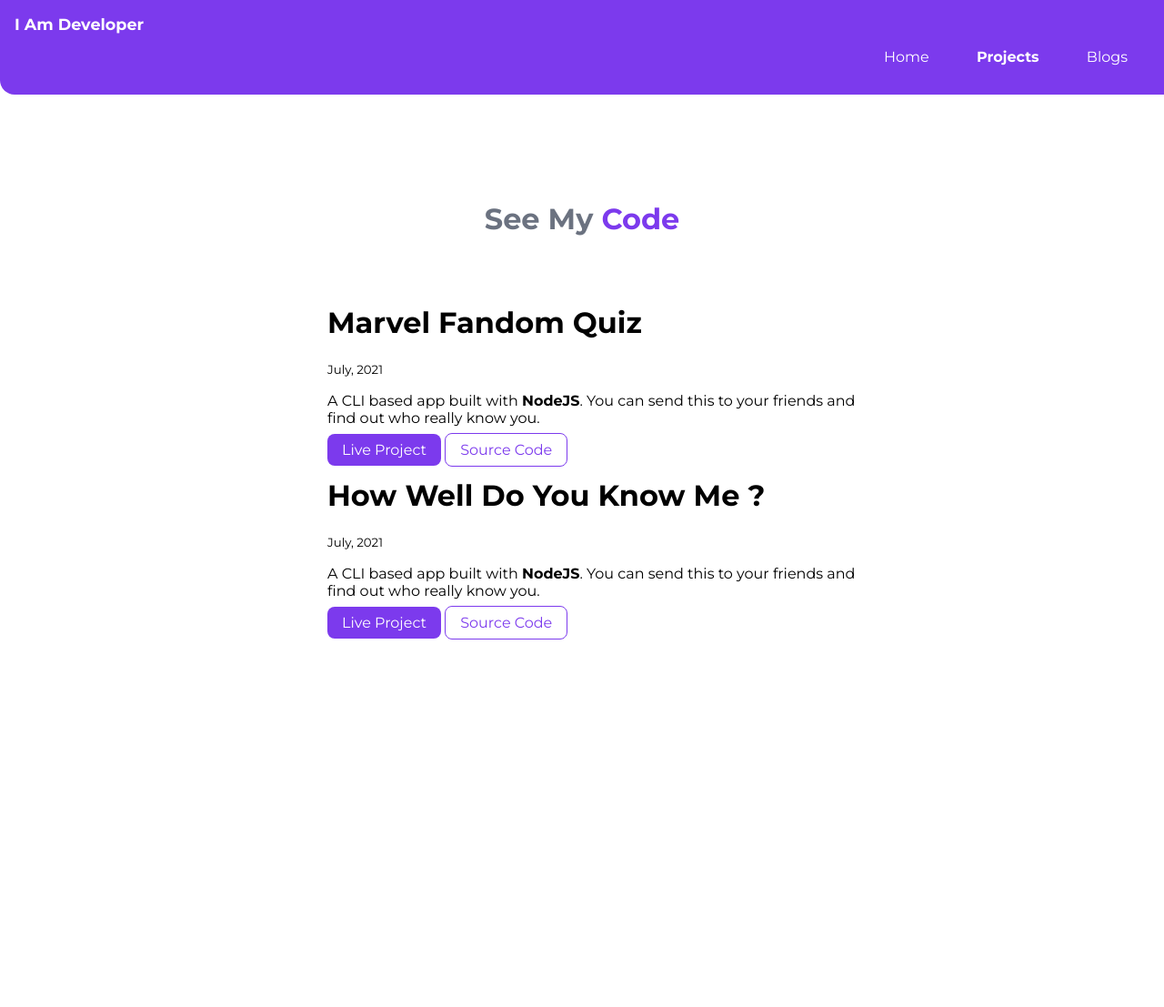
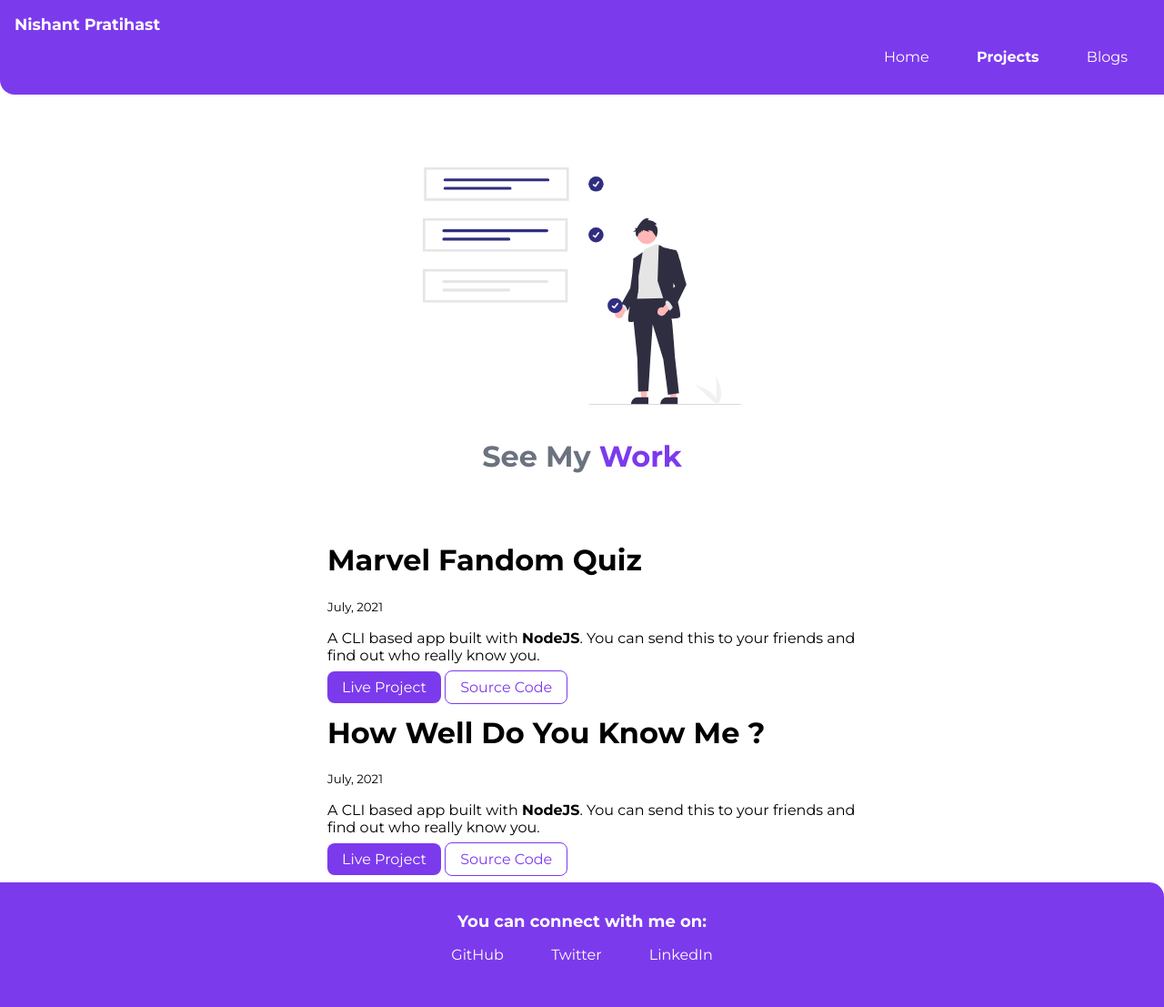
Before and after one commit to Nishant-96/Portfolio-Website, a plain HTML site: page projects.html in a window 1280 px wide. Shown: the whole page at 91% size. Before the commit the page ends 800 px from the top, so only its background shows below. Drawn offline with Linux system fonts and the light colour scheme.

Commit message:
feat : added footer

```diff
--- a/projects.html
+++ b/projects.html
@@ -4,13 +4,13 @@
     <meta charset="UTF-8">
     <meta http-equiv="X-UA-Compatible" content="IE=edge">
     <meta name="viewport" content="width=device-width, initial-scale=1.0">
-    <title>Projects | adarsh Balika</title>
+    <title>Projects | Nishant Pratihast</title>
     <link href="styles.css" rel="stylesheet"/>
 </head>
 <body>
 
     <nav class="navigation container">
-        <div class="nav-brand">I Am Developer</div>
+        <div class="nav-brand">Nishant Pratihast</div>
         <ul class="list-non-bullet nav-pills">
             <li class="list-item-inline">
                 <a class="link " href="/">Home</a>
@@ -26,7 +26,8 @@
 
 
     <header class="hero">
-        <h1 class="hero-heading">See My <span class="heading-inverted">Code</span></h1>
+        <img class="hero-img" src="images/hero-project.svg" />
+        <h1 class="hero-heading">See My <span class="heading-inverted">Work</span></h1>
     </header>
 
 
@@ -60,5 +61,24 @@
         </li>
     </ul>
 
+
+
+
+    <footer class="footer">
+        <div class="footer-header">You can connect with me on:</div>
+        <ul class="social-links list-non-bullet">
+            <li class="list-item-inline">
+                <a class="link" href="https://github.com/Nishant-96">GitHub</a>
+            </li>
+            <li class="list-item-inline">
+                <a class="link" href="https://twitter.com/_nishant11">Twitter</a>
+            </li>
+            <li class="list-item-inline">
+                <a class="link" href="/">LinkedIn</a>
+            </li>
+        </ul>
+
+    </footer>
+
 </body>
 </html>
```
Also changed, not shown: blogs.html (+20 -2 lines).
